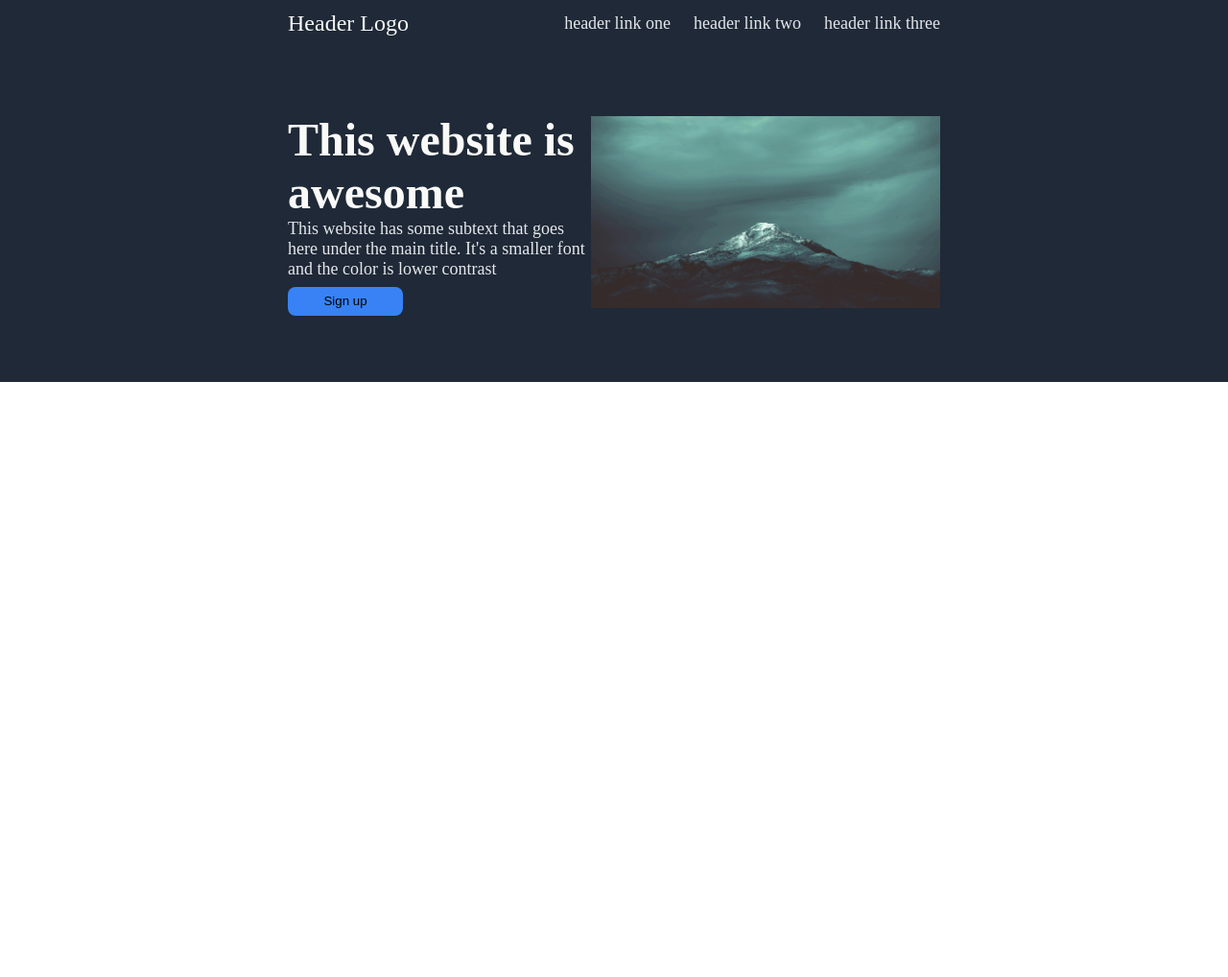
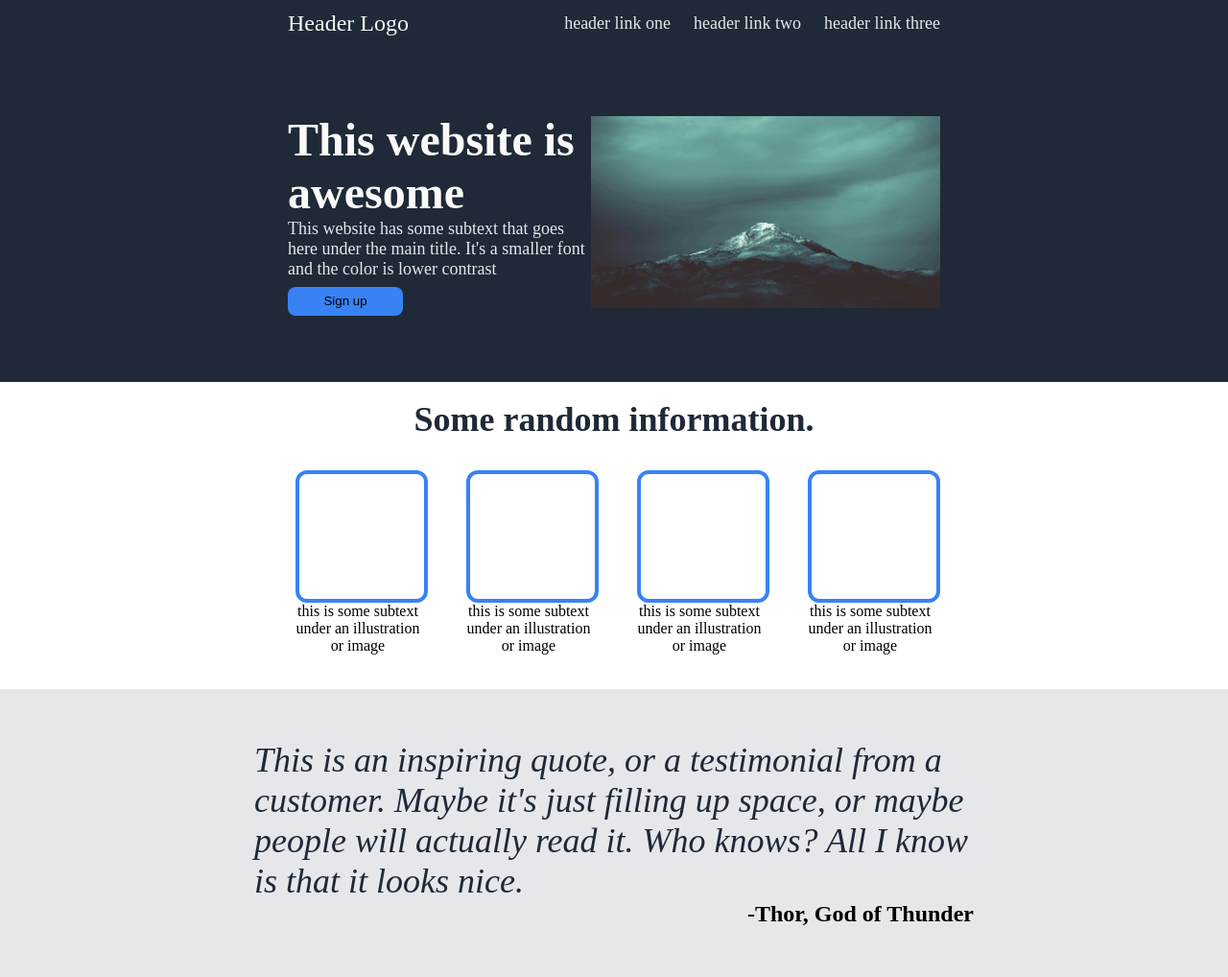
Before and after one commit to Kyyyb/odin-project-2, a plain HTML site: page index.html in a window 1280 px wide. Shown: the whole page at 96% size. Before the commit the page ends 800 px from the top, so only its background shows below. Drawn offline with Linux system fonts and the light colour scheme.

Commit message:
Create middle section of webpage
Created the middle section of the webpage

```diff
--- a/index.html
+++ b/index.html
@@ -28,5 +28,36 @@
                 <img src="pexels-billelmoula-540518.jpg" alt="a dark and snowy mountaintop" width="auto" height="200px">
             </div>
         </div>
+
+        <div class="middle">
+            <div class="middle-top">
+                <p class="middle-title">Some random information.</p>
+                <div class="boxes">
+                    <div class="box-and-desc">
+                        <div class="box"></div>
+                        <p class="desc">this is some subtext under an illustration or image</p>
+                    </div>
+                    <div class="box-and-desc">
+                        <div class="box"></div>
+                        <p class="desc">this is some subtext under an illustration or image</p>
+                    </div>
+                    <div class="box-and-desc">
+                        <div class="box"></div>
+                        <p class="desc">this is some subtext under an illustration or image</p>
+                    </div>
+                    <div class="box-and-desc">
+                        <div class="box"></div>
+                        <p class="desc">this is some subtext under an illustration or image</p>
+                    </div>
+                </div>
+            </div>
+
+            <div class="middle-bottom">
+                <div class="quote-and-author">
+                    <div class="quote">This is an inspiring quote, or a testimonial from a customer. Maybe it's just filling up space, or maybe people will actually read it. Who knows? All I know is that it looks nice.</div>
+                    <div class="author">-Thor, God of Thunder</div>
+                </div>
+            </div>
+        </div>
     </Body>
 </html>
--- a/style.css
+++ b/style.css
@@ -71,3 +71,75 @@ button {
     border-radius: 8px;
     border: none;
 }
+
+.middle {
+    justify-content: center;
+    min-height: 350px;
+    display: flex;
+    flex-direction: column;
+}
+
+.middle-top {
+    display: flex;
+    flex-direction: column;
+}
+
+.middle-title {
+    font-size: 36px;
+    color: #1F2937;
+    font-weight: 900;
+    display: flex;
+    justify-content: center;
+    margin-top: 18px;
+    margin-bottom: 32px;
+}
+
+.boxes {
+    display: flex;
+    justify-content: center;
+    gap: 48px;
+}
+
+.box-and-desc {
+    text-align: center;
+    max-width: 130px;
+    margin-bottom: 36px;
+}
+
+.box {
+    flex-shrink: 0;
+    height: 130px;
+    width: 130px;
+    border: 4px;
+    border-style: solid;
+    border-radius: 12px;
+    border-color: #3882F6;
+}
+
+.middle-bottom {
+    display: flex;
+    flex-direction: column;
+    justify-content: center;
+    align-items: center;
+    min-height: 300px;
+    display: flex;
+    background: #E5E7EB;
+}
+
+.quote-and-author {
+    display: flex;
+    flex-direction: column;
+    max-width: 750px;
+}
+
+.quote {
+    font-size: 36px;
+    color: #1F2937;
+    font-style: italic;
+}
+
+.author {
+    text-align: right;
+    font-size: 24px;
+    font-weight: 900;
+}
```
